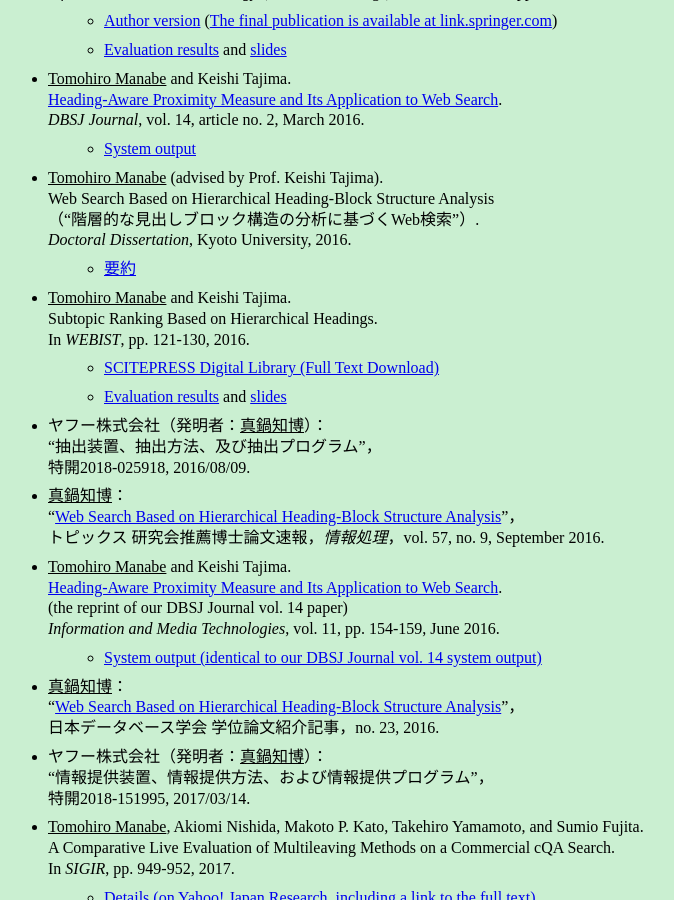
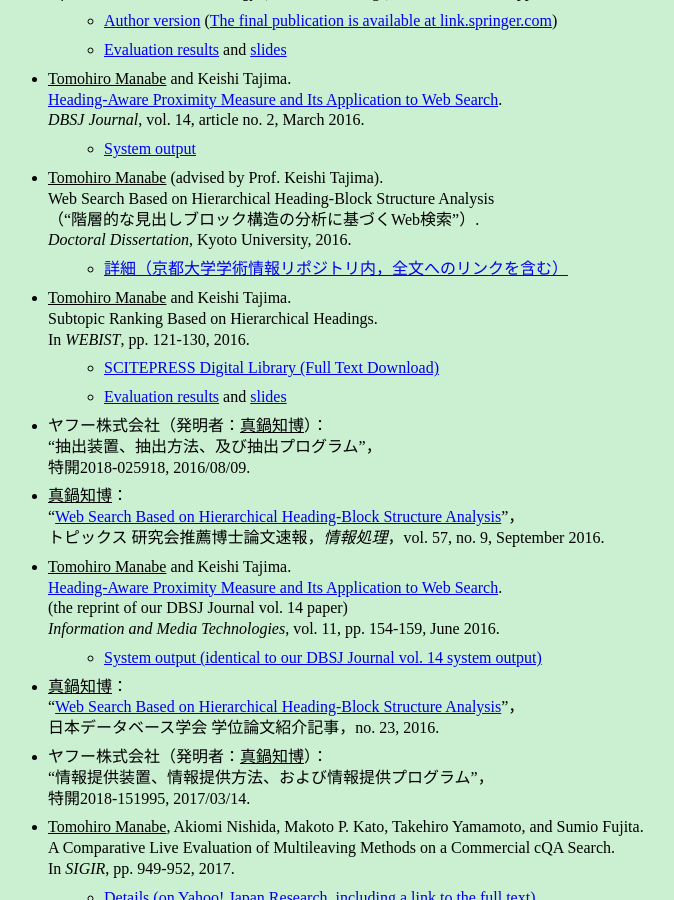
Before and after one commit to tmanabe/tmanabe.github.io, a Jekyll site: the page built from papers-jp.md, in a window 1280 px wide and 900 px high, scrolled down 806 px. Shown: the whole window, without its empty margins (16-690 px from the left). Built offline with Jekyll 4.4.1, drawn with Linux system fonts in a browser that asks for light colours.

Commit message:
20th commit

```diff
--- a/papers-jp.md
+++ b/papers-jp.md
@@ -15,7 +15,7 @@ h1:     '真鍋 知博 (Manabe, Tomohiro) > 全ての出版物 (All Publications
 *   {{ site.data.papers.airs15 }}
 *   {{ site.data.papers.dbsj16 }}
 *   <u>Tomohiro Manabe</u> (advised by Prof. Keishi Tajima).<br />Web Search Based on Hierarchical Heading-Block Structure Analysis<br />（“階層的な見出しブロック構造の分析に基づくWeb検索”）.<br />_Doctoral Dissertation_, Kyoto University, 2016.
-    * [要約](http://repository.kulib.kyoto-u.ac.jp/dspace/handle/2433/215681?locale=ja)
+    * [詳細（京都大学学術情報リポジトリ内，全文へのリンクを含む）](http://repository.kulib.kyoto-u.ac.jp/dspace/handle/2433/215681?locale=ja)
 *    {{ site.data.papers.webist16 }}
 *   ヤフー株式会社（発明者：<u>真鍋知博</u>）：<br />“抽出装置、抽出方法、及び抽出プログラム”，<br />特開2018-025918, 2016/08/09.
 *   <u>真鍋知博</u>：<br />“[Web Search Based on Hierarchical Heading-Block Structure Analysis](http://www.ipsj.or.jp/magazine/hakase/2015/DBS04.html)”，<br />トピックス 研究会推薦博士論文速報，_情報処理_，vol. 57, no. 9, September 2016.
```
Also changed, not shown: papers.md (+1 -1 lines).
